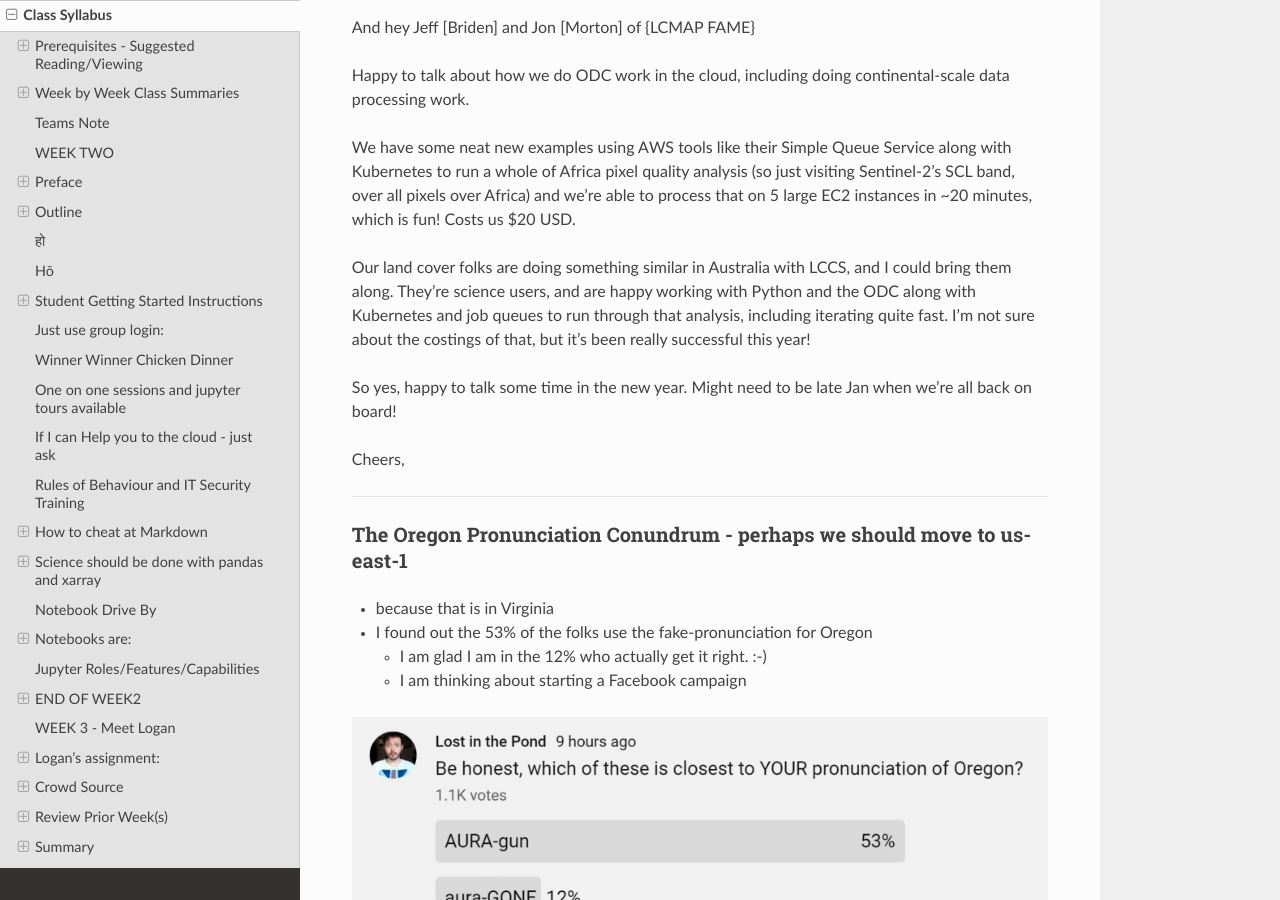
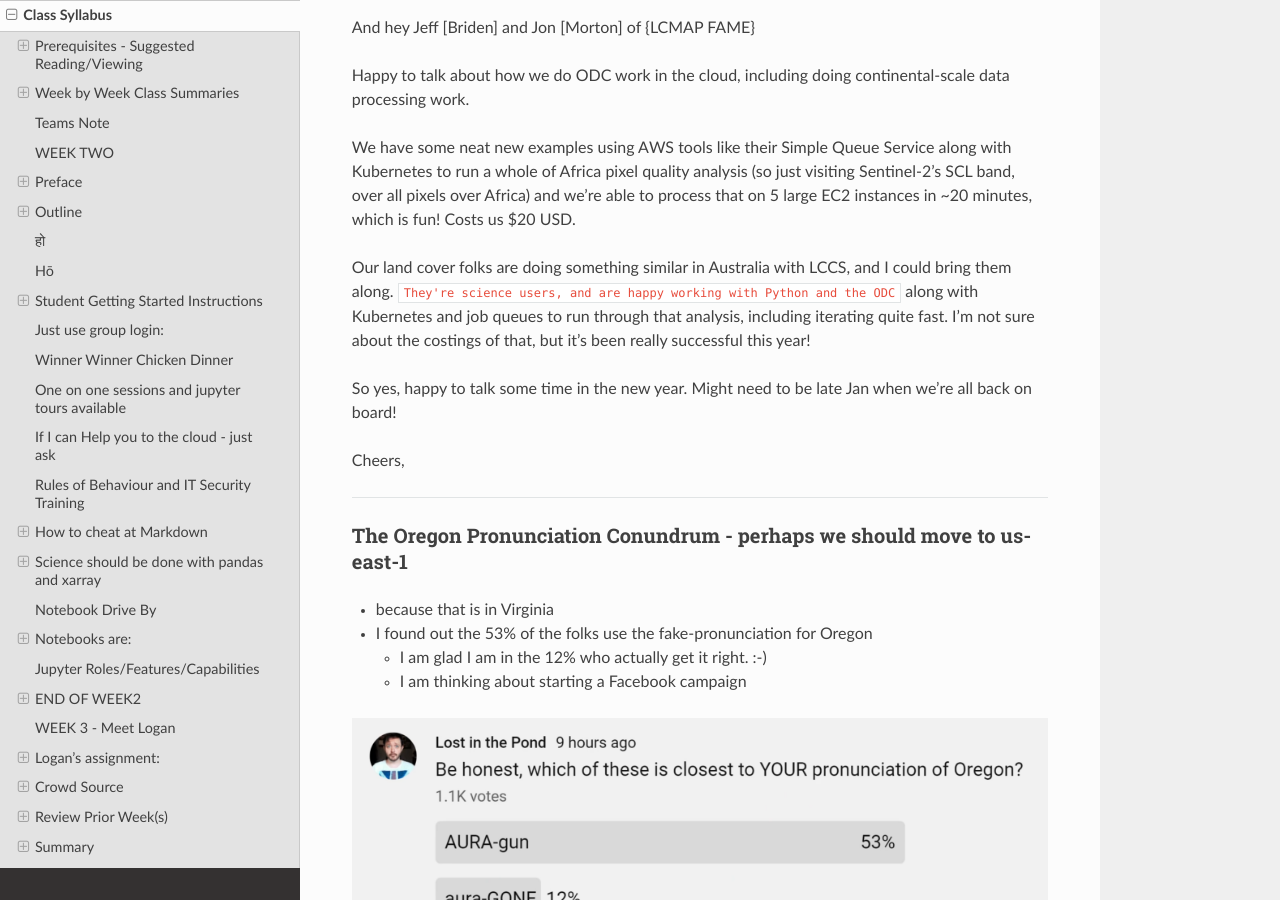
Before and after one commit to tonybutzer/harmony, a Sphinx documentation site: the page built from documentation/source/00weekbyweek.md, in a window 1280 px wide and 900 px high, scrolled down 26552 px. Built offline with Sphinx 7.4.7 and the Read the Docs theme 2.0.0, drawn with Linux system fonts in a browser that asks for light colours; pages that are not in the unit, such as notebooks, are missing from menus.

Commit message:
automatic git update from Makefile

```diff
--- a/documentation/source/00weekbyweek.md
+++ b/documentation/source/00weekbyweek.md
@@ -976,7 +976,7 @@ Happy to talk about how we do ODC work in the cloud, including doing continental
 
 We have some neat new examples using AWS tools like their Simple Queue Service along with Kubernetes to run a whole of Africa pixel quality analysis (so just visiting Sentinel-2's SCL band, over all pixels over Africa) and we're able to process that on 5 large EC2 instances in ~20 minutes, which is fun! Costs us $20 USD.
 
-Our land cover folks are doing something similar in Australia with LCCS, and I could bring them along. They're science users, and are happy working with Python and the ODC along with Kubernetes and job queues to run through that analysis, including iterating quite fast. I'm not sure about the costings of that, but it's been really successful this year!
+Our land cover folks are doing something similar in Australia with LCCS, and I could bring them along. `They're science users, and are happy working with Python and the ODC` along with Kubernetes and job queues to run through that analysis, including iterating quite fast. I'm not sure about the costings of that, but it's been really successful this year!
 
 So yes, happy to talk some time in the new year. Might need to be late Jan when we're all back on board!
 
```
